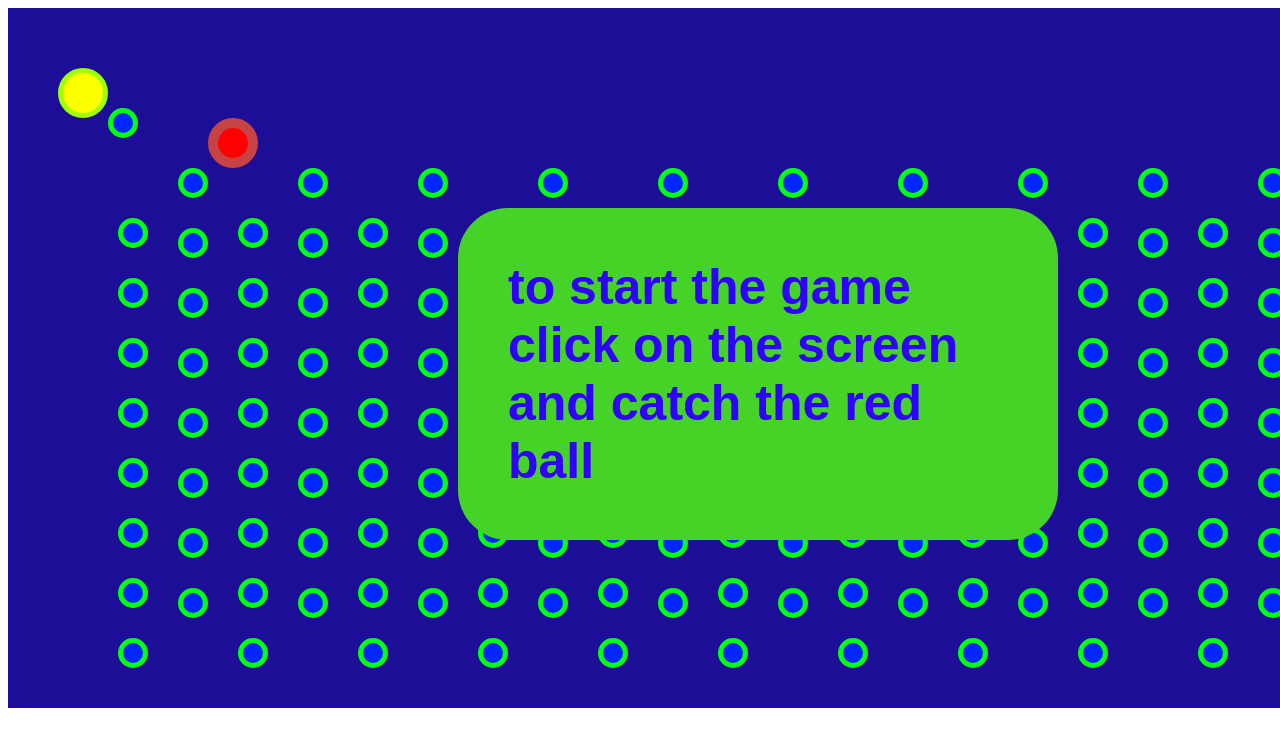
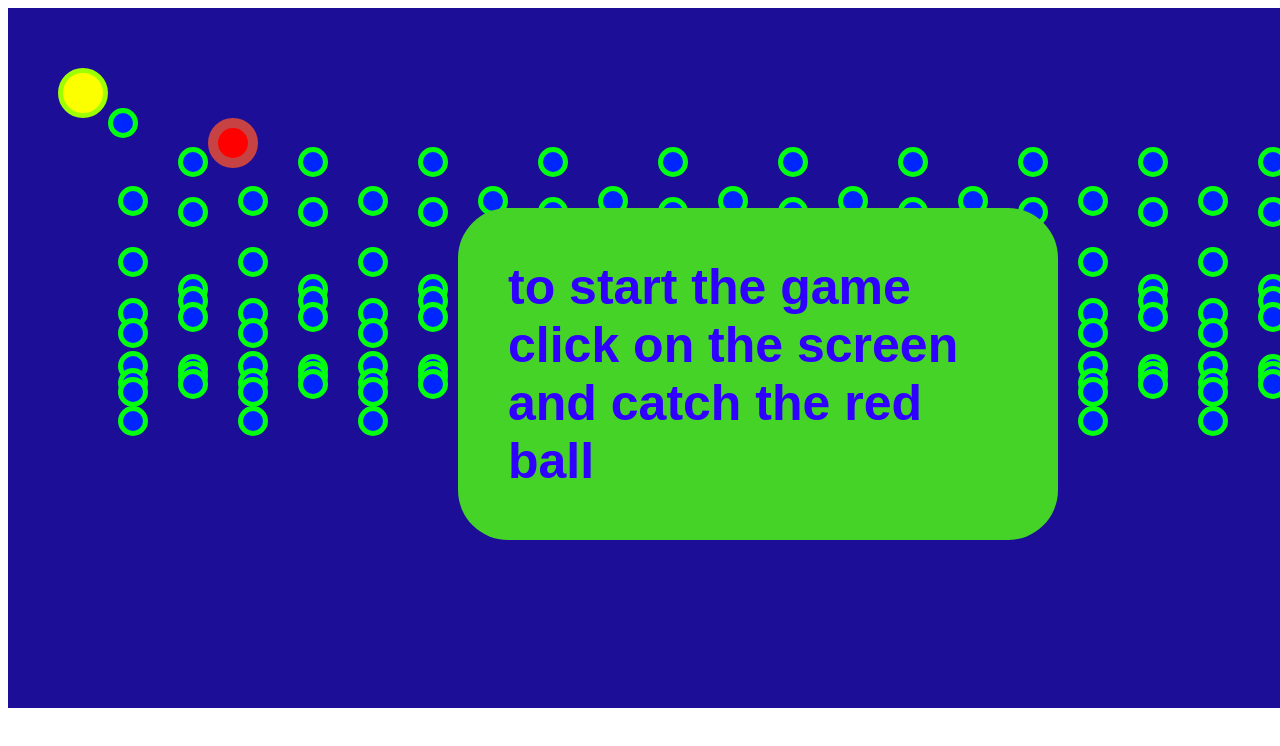
Before and after one commit to dvd770/game, an Angular app: page / in a window 1280 px wide. Shown: the top 746 px of the page. Built offline with nearby package versions, Linux system fonts and the light colour scheme.

Commit message:
good time to commit

```diff
--- a/src/app/continer/continer.component.html
+++ b/src/app/continer/continer.component.html
@@ -1,8 +1,7 @@
 <div #container class="container">
-  <div *ngIf="!click" class="startGame">
+  <div *ngIf="!click || playerWind" class="startGame">
     <h1>to start the game click on the screen and catch the red ball</h1>
   </div>
-
   <app-player></app-player>
   <app-power-element></app-power-element>
   <app-enemy></app-enemy>
--- a/src/app/continer/continer.component.ts
+++ b/src/app/continer/continer.component.ts
@@ -15,6 +15,7 @@ export class ContinerComponent implements AfterViewInit {
   constructor(private elementsPositionService: ElementsPositionService) {}
   @ViewChild('container') container: ElementRef;
   click = false;
+  playerWind = false;
   ngAfterViewInit(): void {
     this.elementsPositionService.continerElementSetter = this.container.nativeElement;
   }
--- a/src/app/directives/enemy-contrller.directive.ts
+++ b/src/app/directives/enemy-contrller.directive.ts
@@ -79,13 +79,11 @@ export class EnemyContrllerDirective
       let posXY = 'translate3d(' + xPos + 'px,' + yPos + 'px,0)';
       this.renderer.setStyle(enemy, 'transform', posXY);
       if (this.energyX.length && !this.isPlayerOverlapt) {
-        setTimeout(enemyToNextEnergy, 100);
+        setTimeout(enemyToNextEnergy, 90);
       }
-
       this.elementsPositionService.enemyElementSetter = enemy;
     };
     enemyToNextEnergy();
   }
-
   ngOnInit() {}
 }
--- a/src/app/power-element/power-element.component.ts
+++ b/src/app/power-element/power-element.component.ts
@@ -21,13 +21,13 @@ export class PowerElementComponent implements OnInit {
     for (let i = 0; i < 8; i++) {
       let randomY: number = Math.floor(Math.random() * 100);
       let randomX: number = Math.floor(Math.random() * 200);
-      this.posY += 60; //randomY;
-      this.posX += 60; //randomX;
+      this.posY += randomY;
+      this.posX += 70; //randomX;
       for (let i = 0; i < 20; i++) {
         i === 0 ? (this.posX = 50) : null;
-        randomX = Math.floor(Math.random() * 100 + 50);
+        randomX = Math.floor(Math.random() * 10 + 50);
         this.posX += 60; // randomX;
-        i % 2 === 0 ? (this.posY += 50) : (this.posY -= 50);
+        i % 2 === 0 ? (this.posY += randomY) : (this.posY -= randomY);
         let energy = {
           id: i + 1,
           type: 'energy',
```
